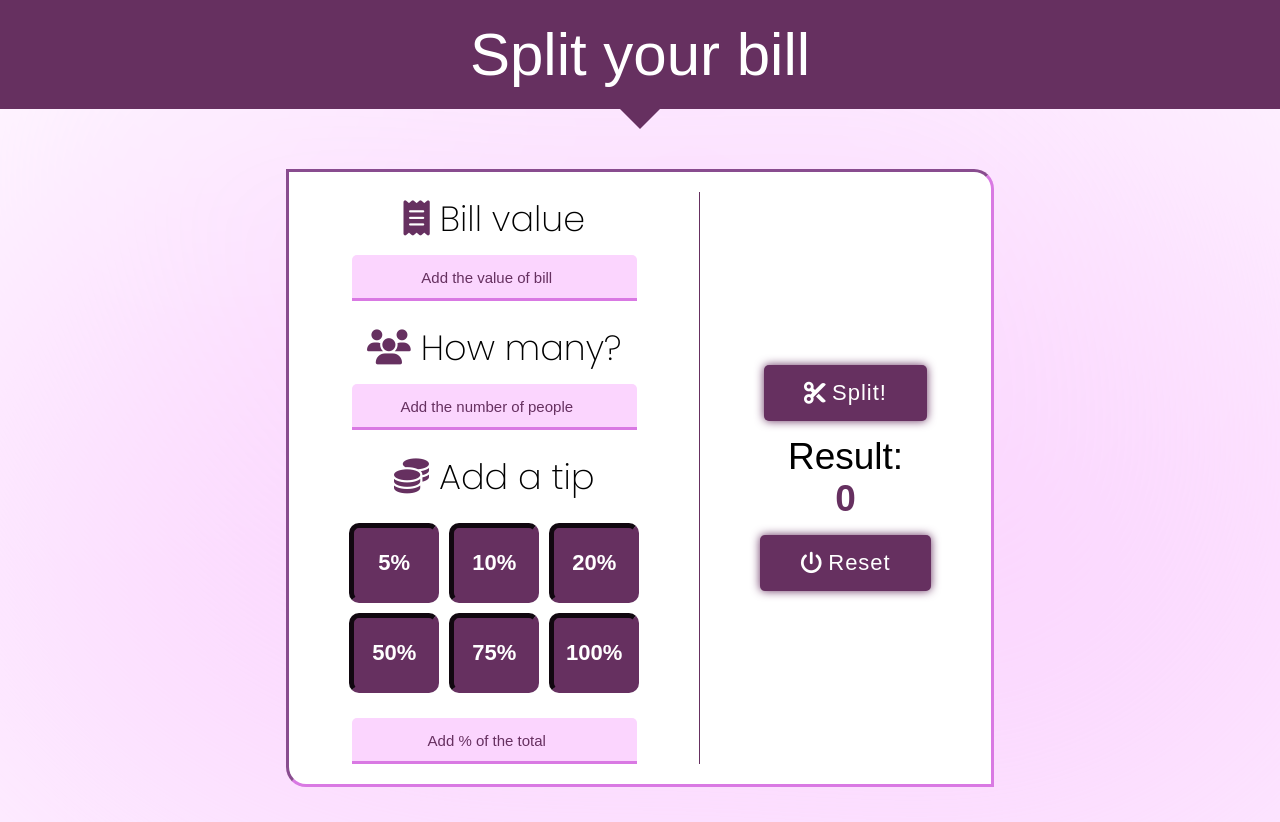
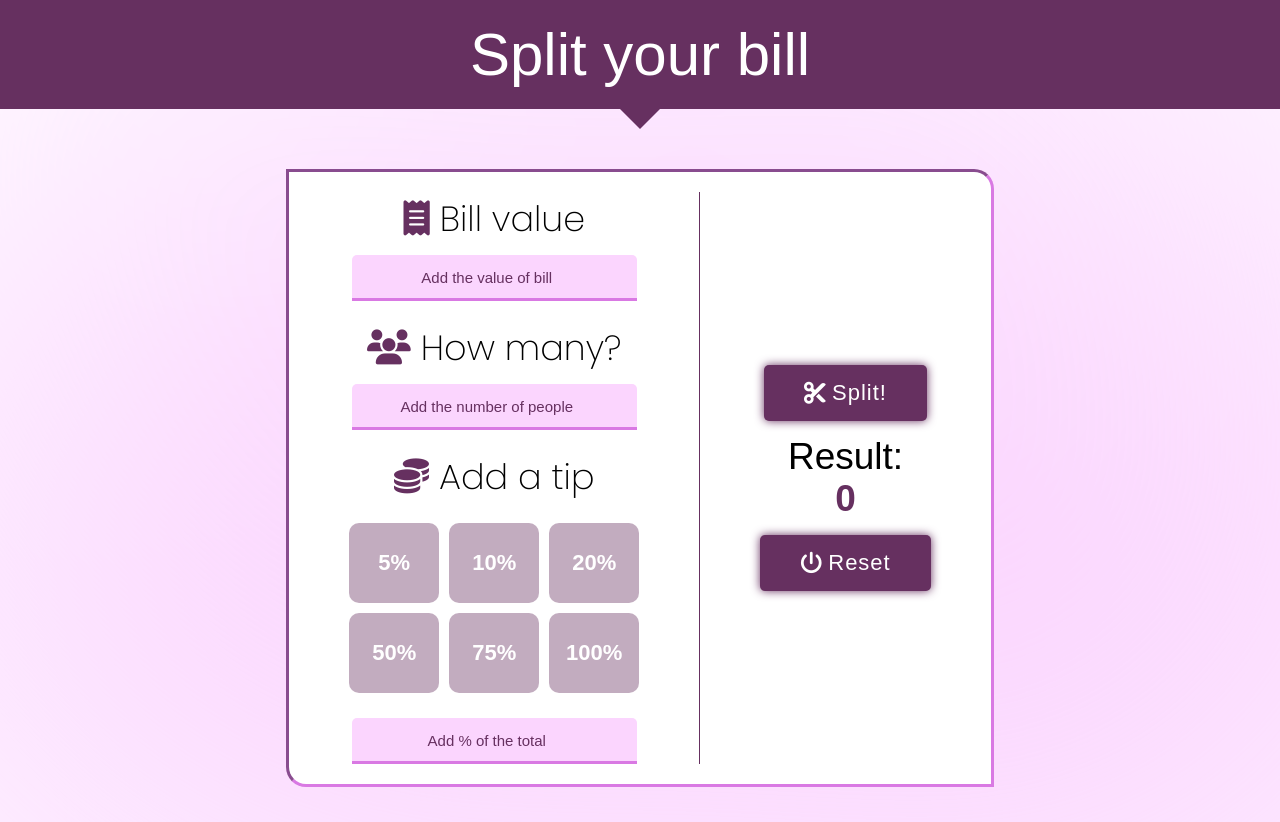
Before and after one commit to Kapek2534/Bill-splitter-app, a website: page index.html in a window 1280 px wide. Drawn offline with Linux system fonts and the light colour scheme; files whose address does not match are found by name; a web font is replaced by a local one.

Commit message:
last changes

```diff
--- a/index.html
+++ b/index.html
@@ -25,12 +25,12 @@
         <div class="tip wrap">
           <label><i class="fa-solid fa-coins"></i>Add a tip</label>
           <div class="tip-buttons">
-            <button onclick="addTip(5)">5%</button>
-            <button onclick="addTip(10)">10%</button>
-            <button onclick="addTip(20)">20%</button>
-            <button onclick="addTip(50)">50%</button>
-            <button onclick="addTip(75)">75%</button>
-            <button onclick="addTip(100)">100%</button>
+            <button onclick="addTip(event, 5)">5%</button>
+            <button onclick="addTip(event, 10)">10%</button>
+            <button onclick="addTip(event, 20)">20%</button>
+            <button onclick="addTip(event, 50)">50%</button>
+            <button onclick="addTip(event, 75)">75%</button>
+            <button onclick="addTip(event, 100)">100%</button>
           </div>
           <input
             type="number"
--- a/style.css
+++ b/style.css
@@ -103,12 +103,17 @@ body h1::after {
 .tip-buttons button {
   font-size: 1.6rem;
   border-radius: 10px;
-  background-color: #663060;
+  background-color: rgba(102, 48, 96, 0.4);
   font-weight: 600;
   color: white;
-  border: 5px inset #663060;
+  border: none;
   width: 70px;
   height: 55px;
+  transition: 0.2s ease-in-out;
+
+  &:active {
+    filter: brightness(150%);
+  }
 }
 
 .result-wrapper {
@@ -286,15 +291,10 @@ body h1::after {
     font-size: 2.2rem;
     width: 90px;
     height: 80px;
-    transition: 0.2s ease-in-out;
 
     &:hover {
       cursor: pointer;
       filter: brightness(120%);
-    }
-
-    &:active {
-      filter: brightness(150%);
     }
   }
 
```
Also changed, not shown: photos/blurry-gradient-haikei (2).svg (renamed from blurry-gradient-haikei (2).svg), photos/screen.png (added).
